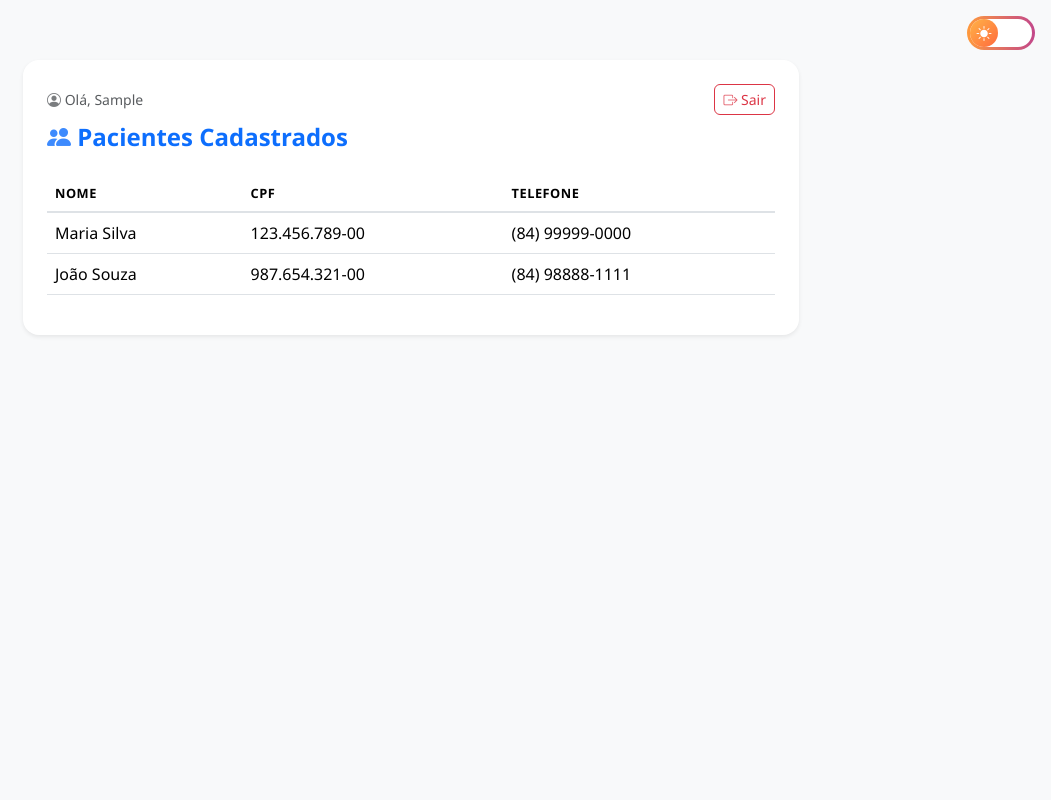
After one commit to abylenef-collab/projetoav, a Django app: page /pacientes/ in a window 1280 px wide. The commit adds this page. Shown: the whole page, without its empty margins (229-1280 px from the left). Run offline with Django 5.2, Linux system fonts and the light colour scheme; the visitor is signed in with stand-in values (Sample User, id 1).

Commit message:
Adicina login com autenticacao, logout e protecao da pagina de pacientes

```diff
--- a/tarefas/urls.py
+++ b/tarefas/urls.py
@@ -4,6 +4,7 @@ from . import views
 urlpatterns = [
     path('', views.index, name='index'),
     path('login/', views.login, name='login'),
+    path('logout/', views.logout, name='logout'),
     path('cadastro/', views.cadastro, name='cadastro'),
     path('pacientes/', views.listar_pacientes, name='listar_pacientes'),
 ]
--- a/tarefas/views.py
+++ b/tarefas/views.py
@@ -1,4 +1,7 @@
 from django.shortcuts import render, redirect
+from django.contrib import messages
+from django.contrib.auth import authenticate, login as auth_login, logout as auth_logout
+from django.contrib.auth.decorators import login_required
 from django.contrib.auth.models import User
 from django.db import transaction
 
@@ -17,9 +20,35 @@ def index(request):
 
 
 def login(request):
+    # quem já está logado não precisa ver a tela de login
+    if request.user.is_authenticated:
+        return redirect('listar_pacientes')
+
+    if request.method == 'POST':
+        email = request.POST.get('email', '').strip().lower()
+        senha = request.POST.get('password', '')
+
+        # confere e-mail e senha no banco (o e-mail é o username)
+        usuario = authenticate(request, username=email, password=senha)
+
+        if usuario is not None:
+            auth_login(request, usuario)
+            # sem "Lembrar de mim": a sessão acaba ao fechar o navegador
+            if not request.POST.get('lembrar'):
+                request.session.set_expiry(0)
+            return redirect('listar_pacientes')
+
+        messages.error(request, 'E-mail ou senha incorretos.')
+
     return render(request, 'tarefas/tarefas.html')
 
 
+def logout(request):
+    auth_logout(request)
+    return redirect('login')
+
+
+@login_required
 def listar_pacientes(request):
     return render(request, 'tarefas/listar_pacientes.html', {'pacientes': pacientes})
 
--- /dev/null
+++ b/templates/tarefas/listar_pacientes.html
@@ -0,0 +1,73 @@
+{% load static %}
+<!DOCTYPE html>
+<html lang="pt-br">
+<head>
+    <meta charset="UTF-8">
+    <meta name="viewport" content="width=device-width, initial-scale=1.0">
+    <title>Pacientes - Gerenciador UBS</title>
+
+    <link href="https://cdn.jsdelivr.net/npm/bootstrap@5.3.3/dist/css/bootstrap.min.css" rel="stylesheet">
+    <link rel="stylesheet" href="https://cdn.jsdelivr.net/npm/bootstrap-icons@1.11.3/font/bootstrap-icons.css">
+    <link rel="stylesheet" href="{% static 'css/style.css' %}">
+
+    <script src="{% static 'js/tema.js' %}"></script>
+
+    <style>
+        .card-container { max-width: 800px; margin: 60px auto; }
+    </style>
+</head>
+<body class="bg-body-tertiary">
+
+    <button id="btn-tema" type="button" class="tema-switch" aria-label="Alternar tema claro/escuro">
+        <span class="tema-knob">
+            <i class="bi bi-sun-fill icone-sol"></i>
+            <i class="bi bi-moon-stars-fill icone-lua"></i>
+        </span>
+    </button>
+
+    <div class="container card-container">
+        <div class="card shadow-sm border-0 rounded-4 p-4">
+
+            <div class="d-flex justify-content-between align-items-center mb-2">
+                <span class="text-muted small">
+                    <i class="bi bi-person-circle"></i>
+                    Olá, {{ user.first_name|default:user.username }}
+                </span>
+                <a href="{% url 'logout' %}" class="btn btn-outline-danger btn-sm">
+                    <i class="bi bi-box-arrow-right"></i> Sair
+                </a>
+            </div>
+
+            <h4 class="fw-bold text-primary mb-4">
+                <i class="bi bi-people-fill"></i> Pacientes Cadastrados
+            </h4>
+
+            {% if pacientes %}
+                <div class="table-responsive">
+                    <table class="table table-hover align-middle">
+                        <thead>
+                            <tr>
+                                <th>Nome</th>
+                                <th>CPF</th>
+                                <th>Telefone</th>
+                            </tr>
+                        </thead>
+                        <tbody>
+                            {% for paciente in pacientes %}
+                            <tr>
+                                <td>{{ paciente.nome }}</td>
+                                <td>{{ paciente.cpf }}</td>
+                                <td>{{ paciente.telefone }}</td>
+                            </tr>
+                            {% endfor %}
+                        </tbody>
+                    </table>
+                </div>
+            {% else %}
+                <p class="text-muted text-center py-4">Nenhum paciente cadastrado ainda.</p>
+            {% endif %}
+        </div>
+    </div>
+
+</body>
+</html>
```
Also changed, not shown: setup/settings.py (+10 -0 lines), templates/tarefas/tarefas.html (+6 -6 lines).
